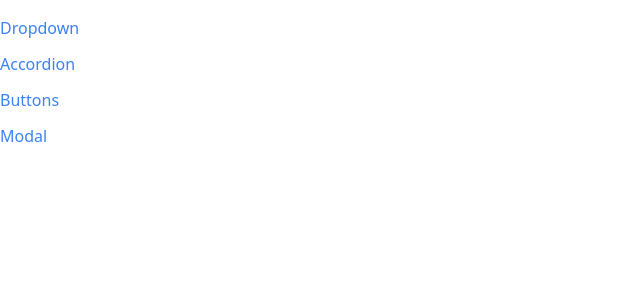
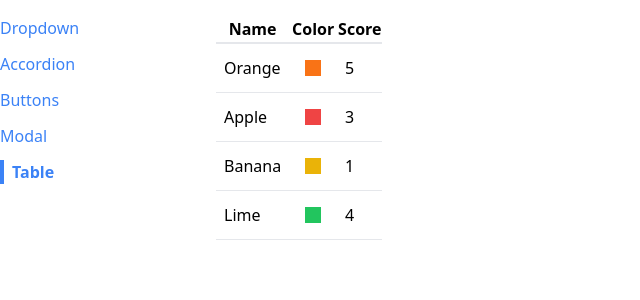
Before and after one commit to Pratikkshirsagar/comps, a React (Vite) app: page /table in a window 1280 px wide. Shown: the top 300 px of the page, without its empty margins (0-640 px from the left). Built offline with nearby package versions, Linux system fonts and the light colour scheme.

Commit message:
Table added

```diff
--- a/src/App.jsx
+++ b/src/App.jsx
@@ -4,6 +4,7 @@
 import ButtonPage from './pages/ButtonPage';
 import Sidebar from './components/Sidebar';
 import ModalPage from './pages/ModalPage';
+import TablePage from './pages/TablePage';
 
 function App() {
   return (
@@ -22,6 +23,9 @@
         <Route path='/modal'>
           <ModalPage />
         </Route>
+        <Route path='/table'>
+          <TablePage />
+        </Route>
       </div>
     </div>
   );
--- a/src/components/Sidebar.jsx
+++ b/src/components/Sidebar.jsx
@@ -6,6 +6,7 @@
     { label: 'Accordion', path: '/accordion' },
     { label: 'Buttons', path: '/buttons' },
     { label: 'Modal', path: '/modal' },
+    { label: 'Table', path: '/table' },
   ];
 
   const renderLinks = links.map((link) => {
--- /dev/null
+++ b/src/components/Table.jsx
@@ -0,0 +1,32 @@
+function Table({ data, config, keyFn }) {
+  const renderedHeaders = config.map((column) => {
+    return <th key={column.label}>{column.label}</th>;
+  });
+
+  const renderedRows = data.map((rowData) => {
+    const renderCells = config.map((column) => {
+      return (
+        <td className='p-2' key={column.label}>
+          {column.render(rowData)}
+        </td>
+      );
+    });
+
+    return (
+      <tr className='border-b' key={keyFn(rowData)}>
+        {renderCells}
+      </tr>
+    );
+  });
+
+  return (
+    <table className='table-auto border-spacing-2'>
+      <thead>
+        <tr className='border-b-2'>{renderedHeaders}</tr>
+      </thead>
+      <tbody>{renderedRows}</tbody>
+    </table>
+  );
+}
+
+export default Table;
--- /dev/null
+++ b/src/pages/TablePage.jsx
@@ -0,0 +1,31 @@
+import Table from '../components/Table';
+
+function TablePage() {
+  const data = [
+    { name: 'Orange', color: 'bg-orange-500', score: 5 },
+    { name: 'Apple', color: 'bg-red-500', score: 3 },
+    { name: 'Banana', color: 'bg-yellow-500', score: 1 },
+    { name: 'Lime', color: 'bg-green-500', score: 4 },
+  ];
+
+  const config = [
+    { label: 'Name', render: (fruit) => fruit.name },
+    {
+      label: 'Color',
+      render: (fruit) => <div className={`p-2 m-2 ${fruit.color}`}></div>,
+    },
+    { label: 'Score', render: (fruit) => fruit.score },
+  ];
+
+  const keyFn = (fruit) => {
+    return fruit.name;
+  };
+
+  return (
+    <div>
+      <Table data={data} config={config} keyFn={keyFn} />
+    </div>
+  );
+}
+
+export default TablePage;
```
